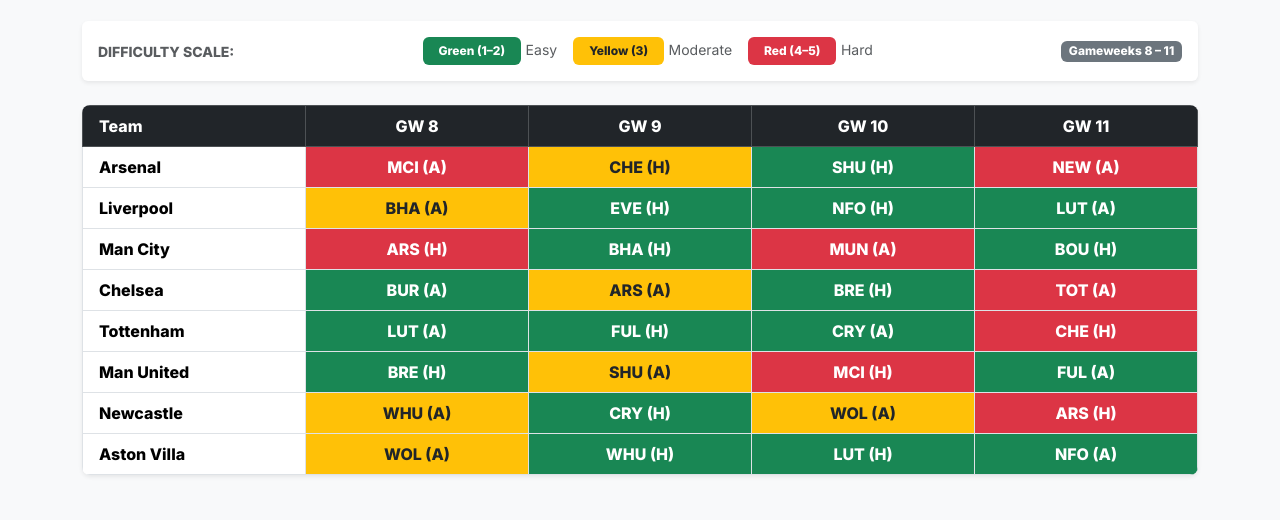
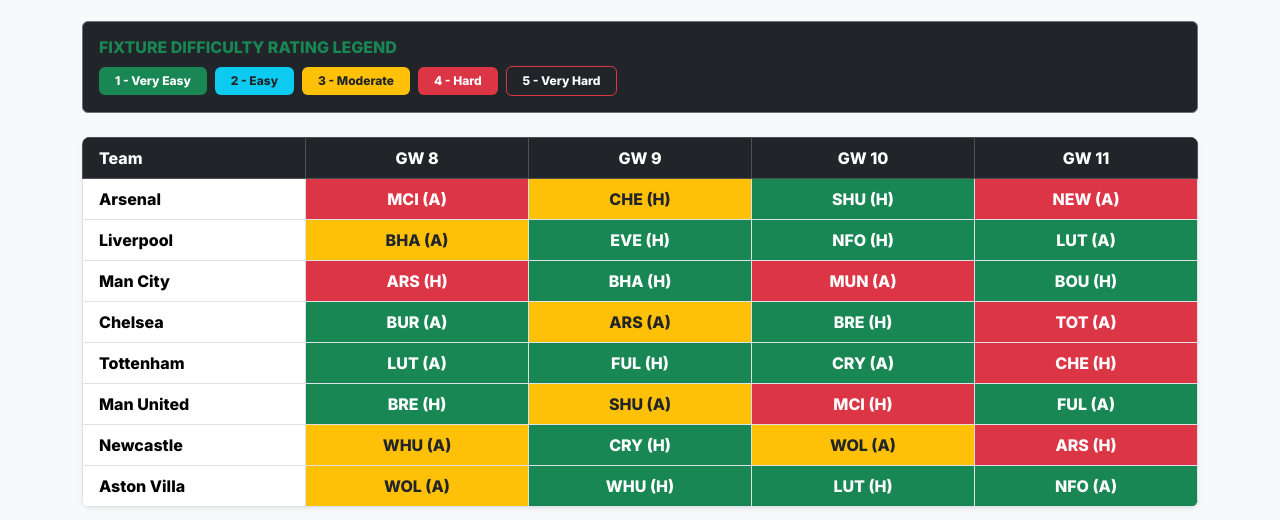
Before and after one commit to yerassylalmakhan-st/Midterm_FPL_Project, a plain HTML site: page fdr.html in a window 1280 px wide. Shown: the part 201-721 px from the top of the page. Drawn offline with nearby package versions, Linux system fonts and the light colour scheme.

Commit message:
Add FDR Rating Legend to fdr.html
Added a new Fixture Difficulty Rating Legend to explain the difficulty scores.

```diff
--- a/fdr.html
+++ b/fdr.html
@@ -36,16 +36,15 @@
       <p class="text-muted">The FDR matrix analyzes upcoming Premier League matches based on team form, home/away performance, and defensive rankings to give each fixture a difficulty score from 1 (easiest) to 5 (toughest).</p>
     </div>
 
-    <!-- COLOR LEGEND & TICKER HEADER -->
-    <div class="card border-0 shadow-sm mb-4 p-3 bg-white">
-      <div class="d-flex flex-wrap justify-content-between align-items-center gap-2">
-        <span class="fw-bold text-uppercase small text-muted">Difficulty Scale:</span>
-        <div class="d-flex gap-3 align-items-center flex-wrap">
-          <div><span class="badge bg-success px-3 py-2">Green (1–2)</span> <small class="text-muted">Easy</small></div>
-          <div><span class="badge bg-warning text-dark px-3 py-2">Yellow (3)</span> <small class="text-muted">Moderate</small></div>
-          <div><span class="badge bg-danger px-3 py-2">Red (4–5)</span> <small class="text-muted">Hard</small></div>
-        </div>
-        <span class="badge bg-secondary">Gameweeks 8 – 11</span>
+    <!-- Added by Uali: FDR Rating Legend -->
+    <div class="card bg-dark text-white p-3 mb-4 border-secondary">
+      <h6 class="mb-2 text-uppercase fw-bold text-success">Fixture Difficulty Rating Legend</h6>
+      <div class="d-flex flex-wrap gap-2 align-items-center fs-7">
+        <span class="badge bg-success px-3 py-2">1 - Very Easy</span>
+        <span class="badge bg-info text-dark px-3 py-2">2 - Easy</span>
+        <span class="badge bg-warning text-dark px-3 py-2">3 - Moderate</span>
+        <span class="badge bg-danger px-3 py-2">4 - Hard</span>
+        <span class="badge bg-dark border border-danger px-3 py-2">5 - Very Hard</span>
       </div>
     </div>
 
```
